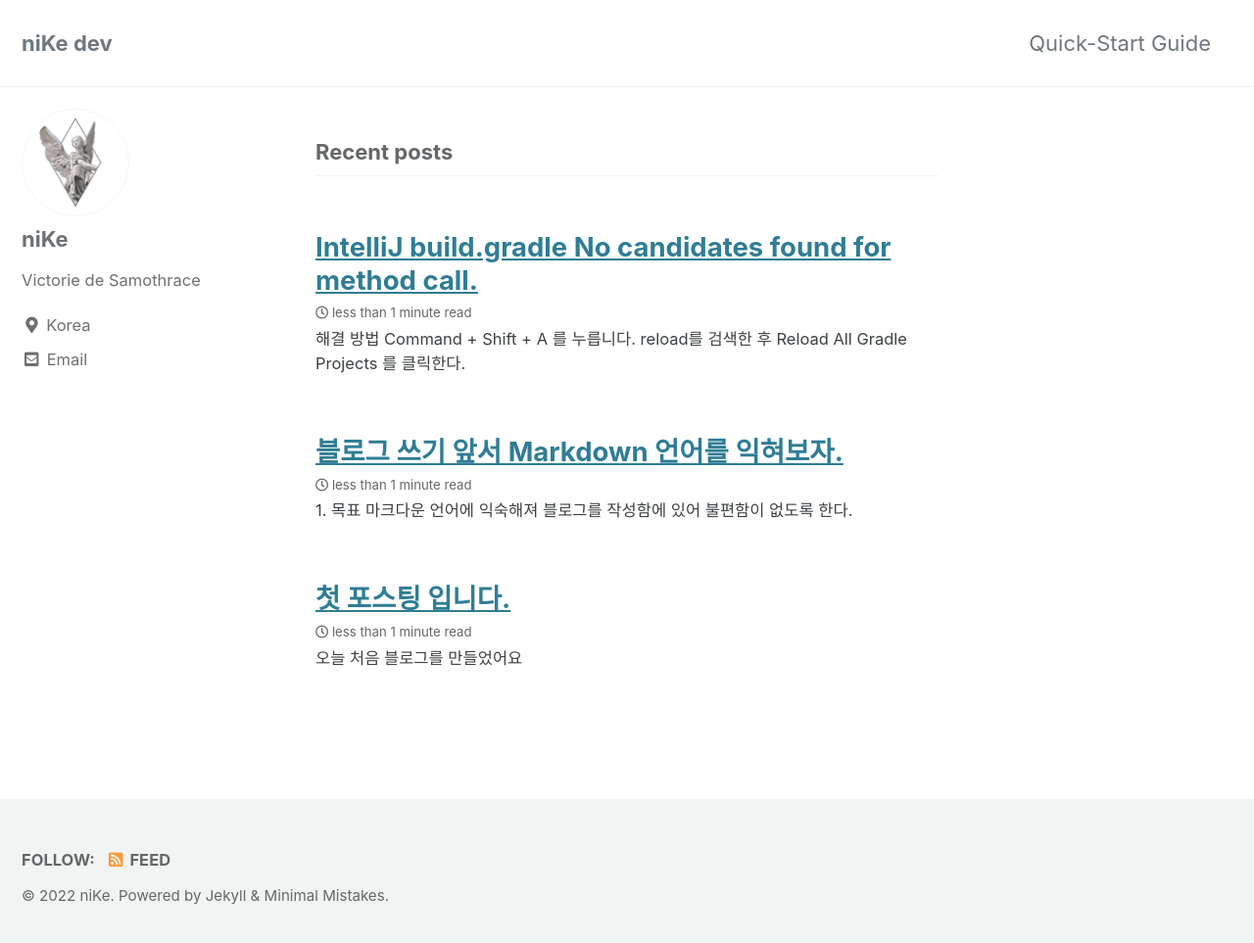
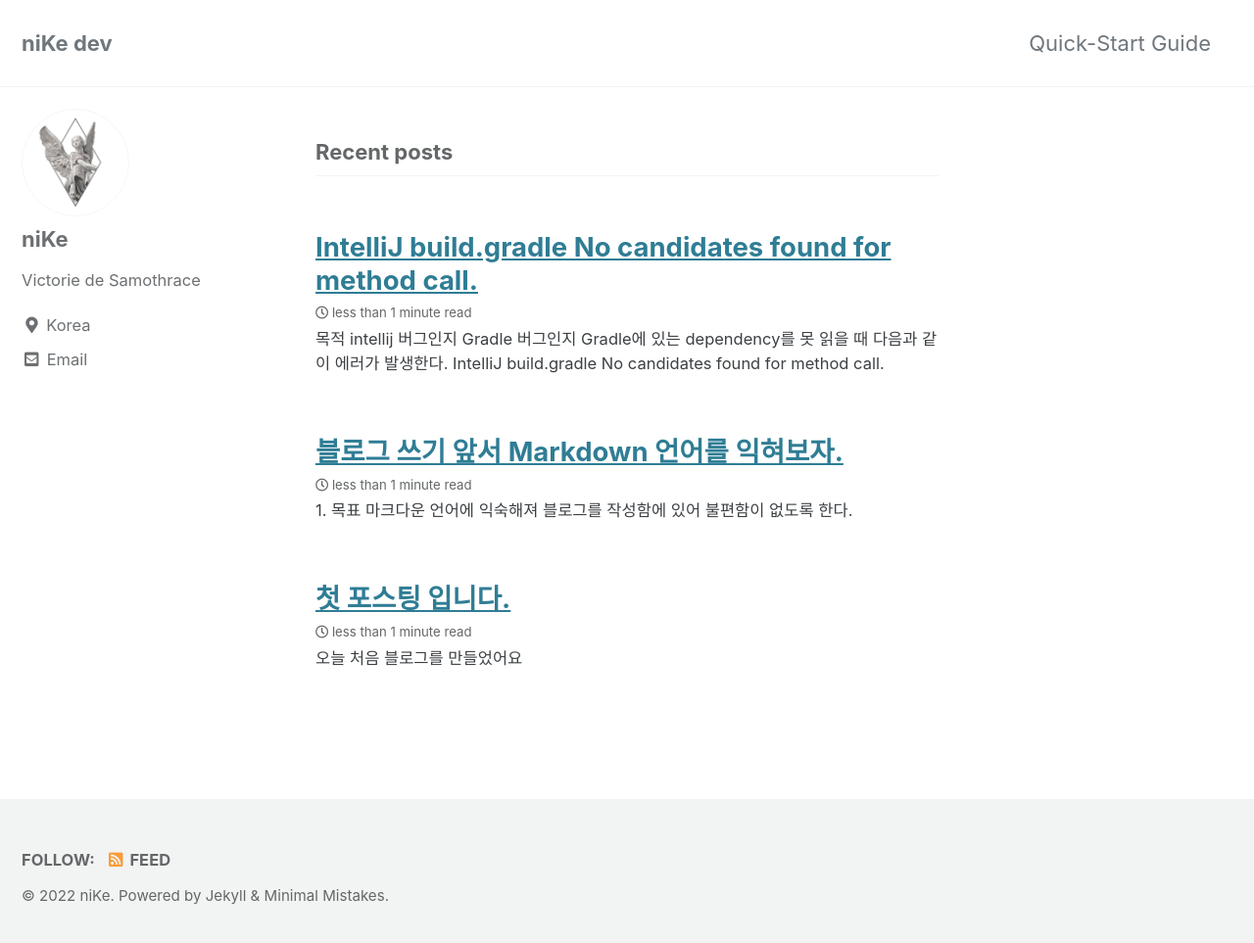
Before and after one commit to KwakTaeMin/KwakTaeMin.github.io, a Jekyll site: the page built from index.html, in a window 1280 px wide and 971 px high. Shown: the top 963 px of the window at 98% size. Built offline with Jekyll 4.4.1, drawn with Linux system fonts in a browser that asks for light colours; cached includes are drawn as plain includes; the list of posts is cut into pages by our own code.

Commit message:
0104 modify

```diff
--- a/_posts/2022-01-04-intellij_no_candidates_found_for_method_call.md
+++ b/_posts/2022-01-04-intellij_no_candidates_found_for_method_call.md
@@ -3,7 +3,14 @@ layout : single
 title : "IntelliJ build.gradle No candidates found for method call."
 ---
 
+## 목적
+- intellij 버그인지 Gradle 버그인지 Gradle에 있는 dependency를 못 읽을 때 다음과 같이 에러가 발생한다.
+~~~
+IntelliJ build.gradle No candidates found for method call.
+~~~
+
 ## 해결 방법
 ![screenshot](../assets/images/0104image.png)
 - Command + Shift + A 를 누릅니다.
 - reload를 검색한 후 Reload All Gradle Projects 를 클릭한다.
+- 위와 같은 행위를 하면 Gradle Dependency 있는 프로젝트들을 다시 다운로드하여 빌드한다.
```
